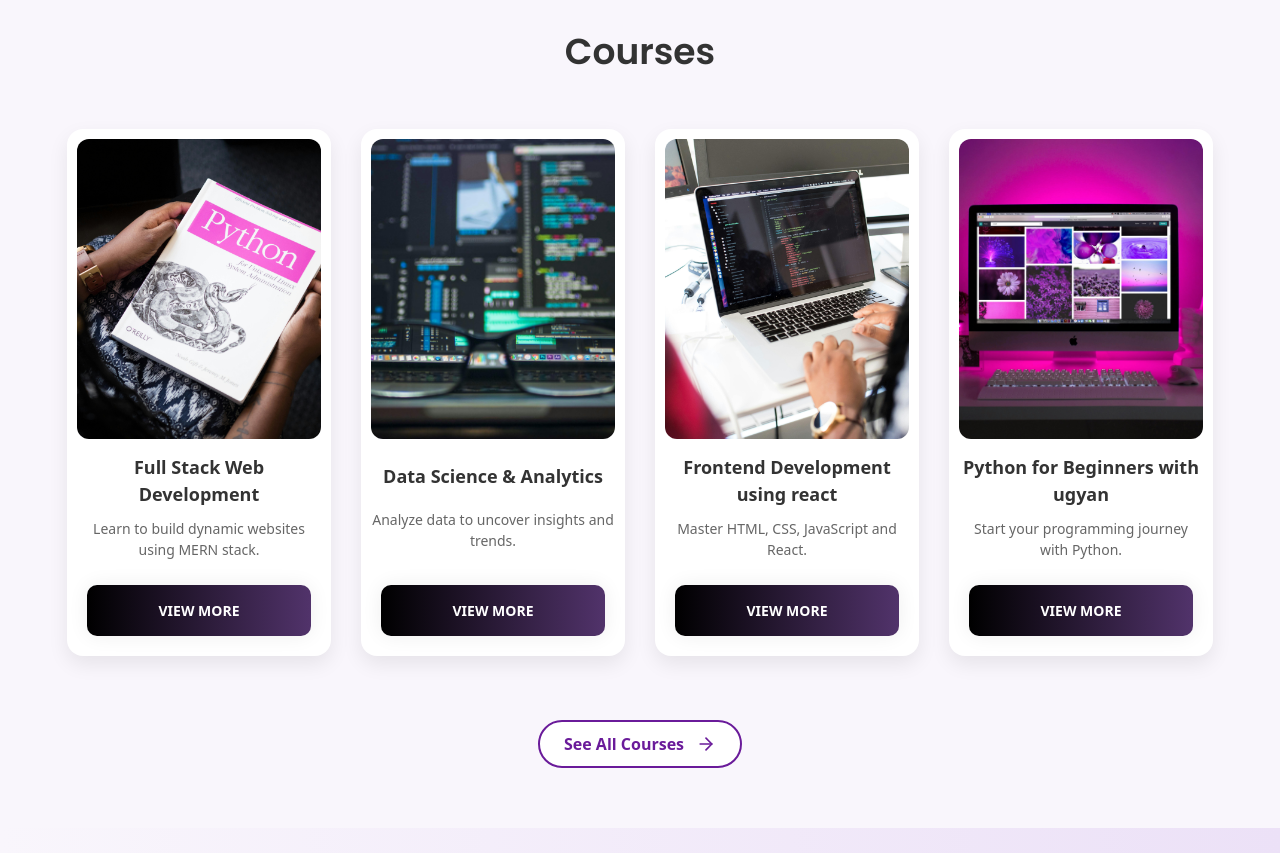
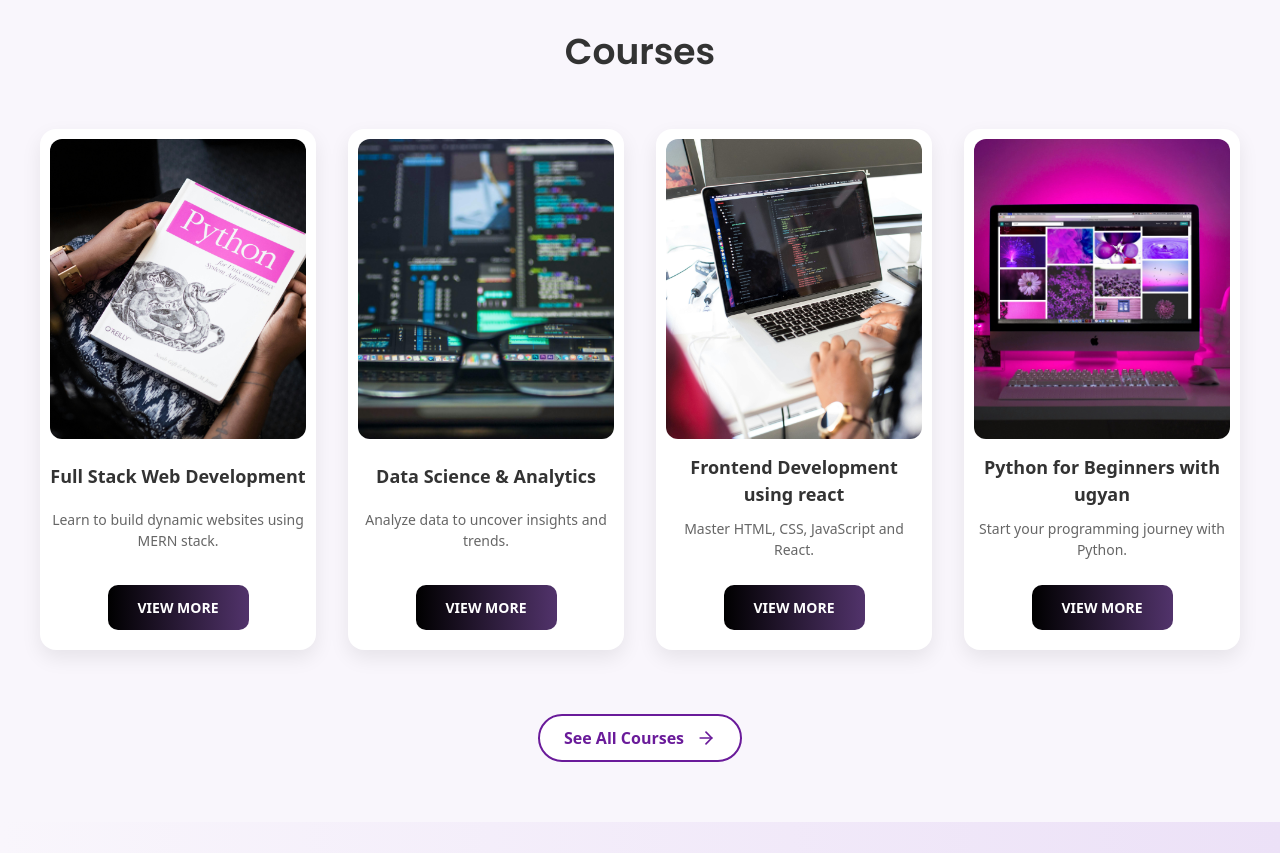
Before and after one commit to vijay120922/Ugyan-Tech-Solutions, a React (Vite) app: page / in a window 1280 px wide. Shown: the part 1040-1893 px from the top of the page. Built offline with nearby package versions, Linux system fonts and the light colour scheme.

Commit message:
added hover effects to courses

```diff
--- a/src/components/CoursesSection.css
+++ b/src/components/CoursesSection.css
@@ -9,33 +9,46 @@
   color: black;
   margin-bottom: 40px;
   font-weight: bold;
-    font-family: 'poppins',sans-serif
+  font-family: 'Poppins', sans-serif;
 }
 
+
 .courses-grid {
-    display: flex;
-    flex-wrap: wrap;
-    gap: 30px;
+  display: grid;
+  grid-template-columns: repeat(auto-fit, minmax(250px, 1fr));
+  gap: 2rem;
   justify-content: center;
 }
+
 
 .course-card {
   background-color: white;
   border-radius: 16px;
-    width: 22%;
   padding: 10px;
   box-shadow: 0 8px 20px rgba(0, 0, 0, 0.08);
-    transition: transform 0.3s ease, box-shadow 0.3s ease;
+  transition: transform 0.3s ease, filter 0.3s ease, box-shadow 0.3s ease, opacity 0.3s ease;
   cursor: pointer;
   display: flex;
   flex-direction: column;
   justify-content: space-between;
+  z-index: 1;
 }
 
+
 .course-card:hover {
-    transform: translateY(-10px);
-    box-shadow: rgba(17, 17, 26, 0.1) 0px 8px 24px, rgba(17, 17, 26, 0.1) 0px 16px 56px, rgba(17, 17, 26, 0.1) 0px 24px 80px;
+  transform: scale(1.05);
+  box-shadow: rgba(17, 17, 26, 0.1) 0px 8px 24px,
+              rgba(17, 17, 26, 0.1) 0px 16px 56px,
+              rgba(17, 17, 26, 0.1) 0px 24px 80px;
+  z-index: 2;
 }
+
+
+.courses-grid:hover .course-card:not(:hover) {
+  opacity: 0.3;
+  filter: blur(1px);
+}
+
 
 .course-image {
   width: 100%;
@@ -44,6 +57,7 @@
   border-radius: 12px;
   margin-bottom: 15px;
 }
+
 
 .course-title {
   font-size: 18px;
@@ -57,22 +71,23 @@
   color: #666;
   margin-bottom: 15px;
 }
+
+/* BUTTON */
 .enroll-button {
   background-image: linear-gradient(to right, #000000 0%, #53346D 51%, #000000 100%);
-  margin: 10px;
-  padding: 15px 45px;
+  margin: 10px auto;
+  padding: 12px 30px;
   text-align: center;
   text-transform: uppercase;
   transition: 0.5s;
   background-size: 200% auto;
   color: white;
-  box-shadow: 0 0 20px #eee;
   border-radius: 10px;
-  display: block;
   border: none;
   font-weight: bold;
   font-size: 14px;
   cursor: pointer;
+  display: block;
 }
 
 .enroll-button:hover {
@@ -81,9 +96,7 @@
   text-decoration: none;
 }
 
-
-
-
+/* SEE ALL BUTTON */
 .see-all-button {
   background-color: white;
   color: #6a1b9a;
@@ -101,9 +114,11 @@
   color: white;
   box-shadow: 0 0 15px #6a1b9a;
 }
-  .arrow{
+
+.arrow {
   transition: all 0.3s ease;
 }
-  .see-all-button:hover .arrow{
+
+.see-all-button:hover .arrow {
   transform: translateX(5px);
 }
--- /dev/null
+++ b/src/pages/CoursesSection.jsx
@@ -0,0 +1,70 @@
+import React from "react";
+import { useNavigate } from "react-router-dom";
+import "./CoursesSection.css";
+import { ArrowRight } from "lucide-react";
+const courses = [
+  {
+    title: "Full Stack Web Development",
+    description: "Learn to build dynamic websites using MERN stack.",
+    image: "/course1.jpg",
+  },
+  {
+    title: "Data Science & Analytics",
+    description: "Analyze data to uncover insights and trends.",
+    image: "/course2.jpg",
+  },
+  {
+    title: "Frontend        Development using react",
+    description: "Master HTML, CSS, JavaScript and React.",
+    image: "/course3.jpg",
+  },
+  {
+    title: "Python for         Beginners with ugyan",
+    description: "Start your programming journey with Python.",
+    image: "/course4.jpg",
+  },
+];
+
+const CoursesSection = () => {
+  const navigate = useNavigate();
+
+  return (
+    <div className="courses-section flex flex-col">
+      <h2 className="section-title">Courses</h2>
+
+      <div className="courses-grid">
+        {courses.map((course, index) => (
+          <div className="course-card" key={index}>
+            <img
+              src={course.image}
+              alt={course.title}
+              className="course-image"
+            />
+            <h3 className="course-title">{course.title}</h3>
+            <p className="course-description">{course.description}</p>
+            <button
+              className="enroll-button"
+              onClick={() => navigate("/courses")}
+            >
+              View More
+            </button>
+          </div>
+        ))}
+      </div>
+
+      <div className="flex justify-center mt-16">
+        <button
+          className="see-all-button flex items-center gap-3"
+          onClick={() => navigate("/courses")}
+        >
+          See All Courses
+          <span className="arrow">
+            <ArrowRight size={20} />
+          </span>
+        </button>
+      </div>
+    </div>
+  );
+};
+
+export default CoursesSection;
```
Lines whose indentation alone changed are shown as unchanged.
